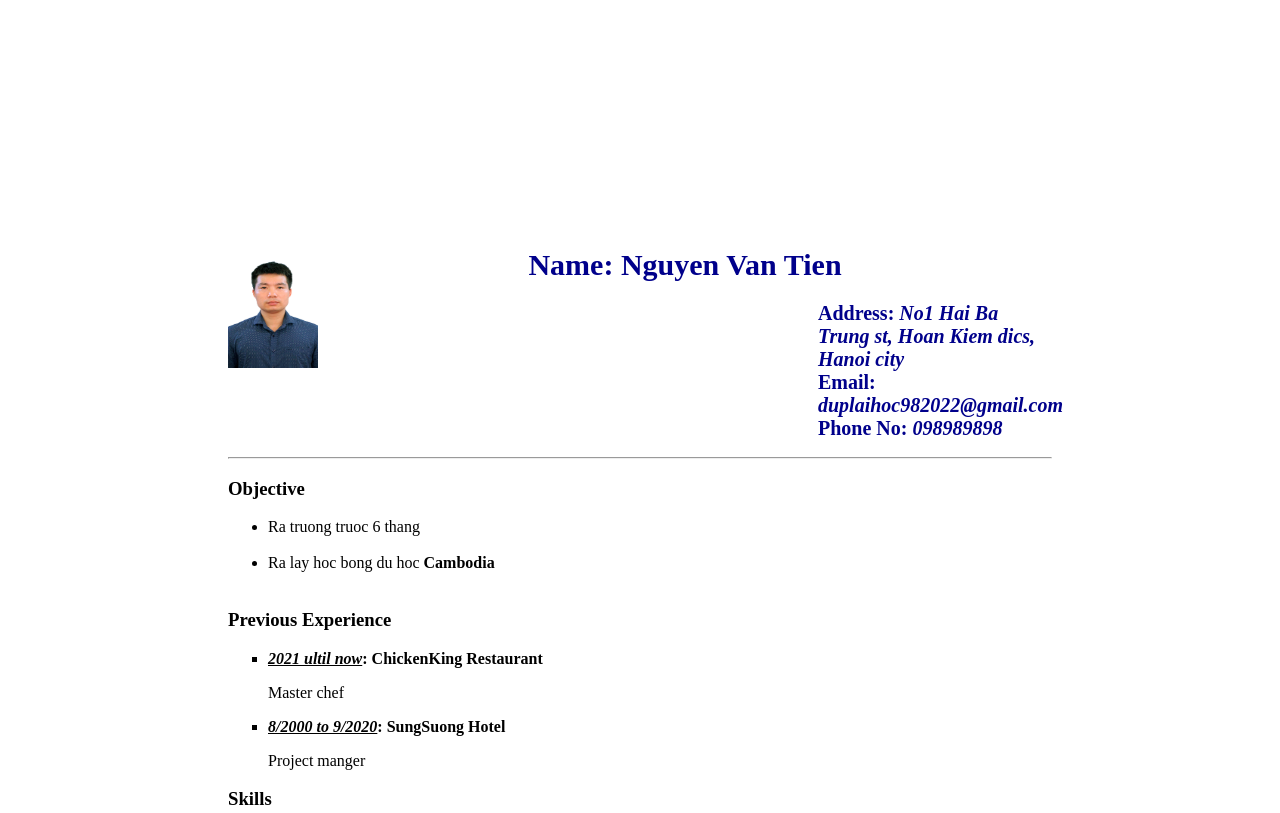
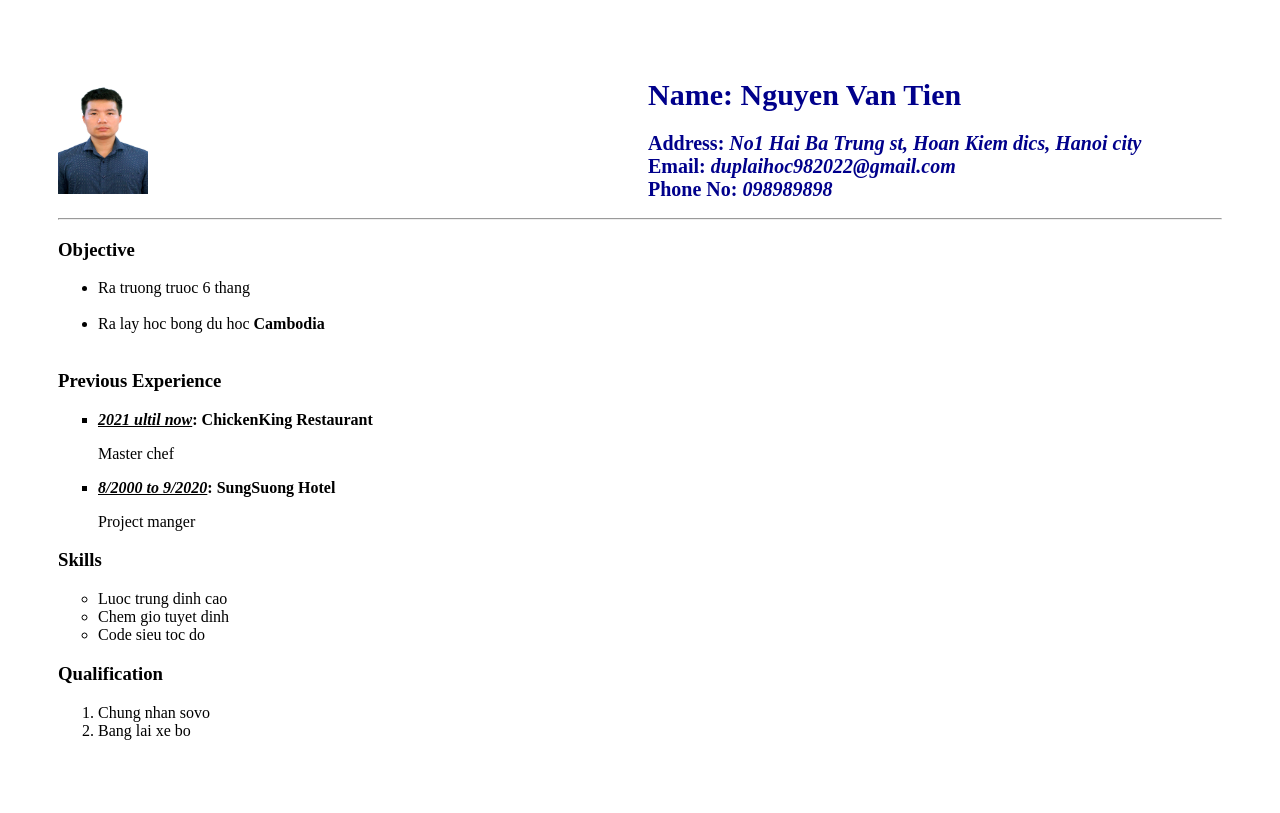
Before and after one commit to tienc0322h1/hoctaoduan, a plain HTML site: page Học git/CV NGUYEN VAN TIEN 2022.html in a window 1280 px wide. Shown: the top 813 px of the page. Drawn offline with Linux system fonts and the light colour scheme.

Commit message:
luu thay doi anh

```diff
--- a/Học git/CV NGUYEN VAN TIEN 2022.html
+++ b/Học git/CV NGUYEN VAN TIEN 2022.html
@@ -6,7 +6,8 @@
     <Link rel="stylesheet" href="csslamcv2.css">
 </head>
 <body>
-<h1 style="font-size: 30px;color: darkblue"><img src="../Images/25-7 tien.jpg" style="float:left;width:90px;height:120px;">
+<p><img src="../Images/25-7 tien.jpg" style="float:left;width:90px;height:120px;"</p>
+<h1 style="font-size: 30px;color: darkblue">
     Name: Nguyen Van Tien</h1>
 <h2 style="font-size: 20px;color: darkblue">
     Address: <i>No1 Hai Ba Trung st, Hoan Kiem dics, Hanoi city</i><br>
--- a/Học git/csslamcv2.css
+++ b/Học git/csslamcv2.css
@@ -1,10 +1,10 @@
 h1{
-    text-align: center;
+    margin-left: 590px;
     color: blue;
 }
 h2{
     margin-left: 590px;
 }
 body{
-    padding: 220px;
+    padding: 50px;
 }
```
